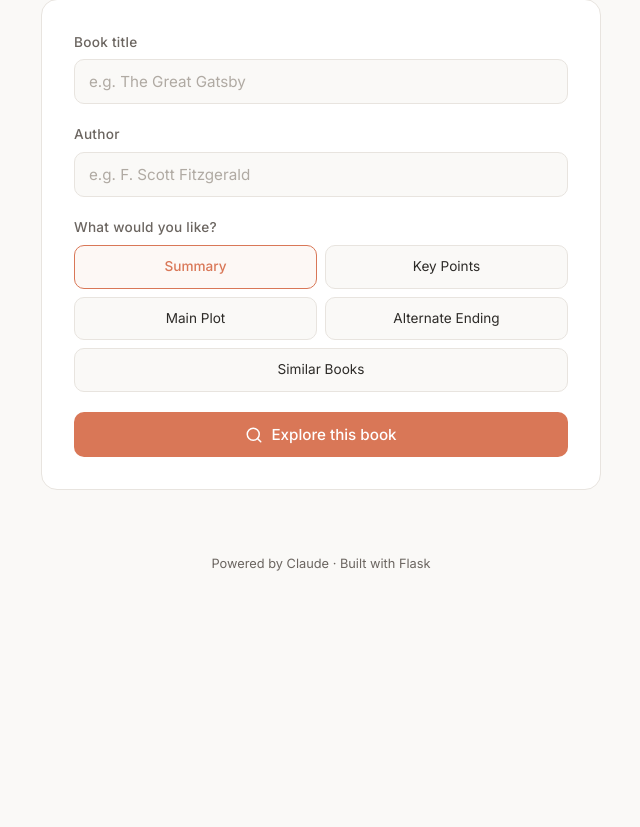
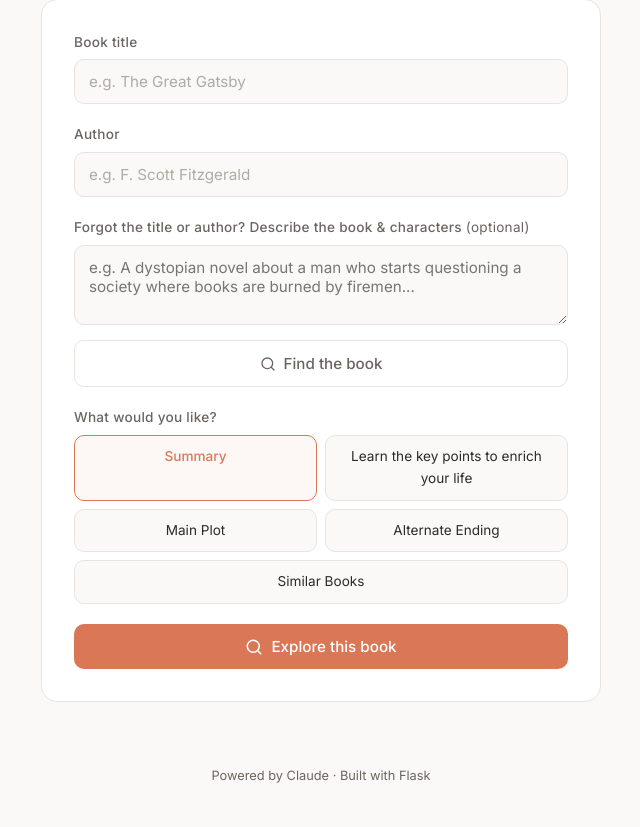
Before and after one commit to musfiqsucks/book-summary-app, a Flask app: page / in a window 1280 px wide. Shown: the part 165-992 px from the top of the page, without its empty margins (319-959 px from the left). Before the commit the page ends 736 px from the top, so only its background shows below. Run offline with Flask 3, Linux system fonts and the light colour scheme.

Commit message:
Add enriched life key points action and book finder feature
Goal A: Replace "Key Points" with "Learn the key points to enrich your life"
- New action key: enrich_life_key_points with structured prompt
  (8-12 numbered points with Learning, Why, How to apply, Example)
- Includes 7-Day Application Plan
- Custom system prompt and higher token limit for richer output

Goal B: Add "Forgot title/author?" book suggestion feature
- Optional textarea to describe a book from memory
- "Find the book" button calls POST /api/suggest-book
- Claude identifies the book and returns title, author, confidence, reasoning
- "Apply suggestion" button auto-fills the title and author fields

Also: Dockerfile now uses PORT env var for Railway compatibility.

https://claude.ai/code/session_01Pwg3NXMUyaGUWatWmHYJQC

```diff
--- a/app.py
+++ b/app.py
@@ -1,4 +1,4 @@
-from flask import Flask, render_template, request
+from flask import Flask, render_template, request, jsonify
 import anthropic
 import os
 
@@ -7,7 +7,18 @@ app = Flask(__name__)
 ACTIONS = {
     "summary": "Write a concise but insightful summary of the book '{book}' by {author}. Cover the main themes, plot, and key takeaways in a way that gives someone a solid understanding of the book.",
     "alternate_ending": "Imagine an alternate ending for the book '{book}' by {author}. Stay true to the characters and tone, but take the story in a different direction. Explain why this ending could also work.",
-    "key_points": "List the 5 most important key points from the book '{book}' by {author}. For each point, provide a brief explanation of why it matters.",
+    "enrich_life_key_points": (
+        "From the book '{book}' by {author}, extract the most meaningful learnings and present them as "
+        "point-by-point, descriptive takeaways designed to enrich a person's life.\n\n"
+        "Produce 8-12 numbered points. For each point include:\n"
+        "1. **Learning** — the core idea from the book\n"
+        "2. **Why it enriches life** — how it improves emotions, mental clarity, relationships, work, or health (1-2 lines)\n"
+        "3. **How to apply today** — one small, concrete action you can take right now\n"
+        "4. **Example** — a realistic, everyday scenario showing this in practice\n\n"
+        "Keep it practical and grounded, not generic motivation. Avoid spoilers unless the user asked for plot details.\n\n"
+        "After the numbered points, end with a short '7-Day Application Plan' — one point per day for the first 7 points, "
+        "with a brief daily micro-action."
+    ),
     "main_plot": "Describe the main plot of the book '{book}' by {author}. Walk through the major events, turning points, and resolution in a clear narrative.",
     "suggestions": "Suggest 5 books similar to '{book}' by {author}. For each suggestion, explain briefly what it's about and why someone who enjoyed the original book would like it.",
 }
@@ -35,6 +46,20 @@ def home():
             prompt_template = ACTIONS.get(selected_action, ACTIONS["summary"])
             prompt = prompt_template.format(book=book_name, author=author_name)
 
+            if selected_action == "enrich_life_key_points":
+                system_msg = (
+                    "You are a knowledgeable and thoughtful book expert focused on practical life enrichment. "
+                    "Be specific. Do not invent plot facts. If unsure, generalize responsibly and say so. "
+                    "Use clear numbered formatting with bold labels."
+                )
+                max_tokens = 2048
+            else:
+                system_msg = (
+                    "You are a knowledgeable and thoughtful book expert. "
+                    "Provide well-written, engaging responses about books. Use clear paragraphs and formatting."
+                )
+                max_tokens = 1024
+
             api_key = os.getenv("ANTHROPIC_API_KEY")
             if not api_key:
                 error = "Server configuration error: API key not set."
@@ -43,11 +68,11 @@ def home():
                     client = anthropic.Anthropic(api_key=api_key)
                     message = client.messages.create(
                         model="claude-sonnet-4-20250514",
-                        max_tokens=1024,
+                        max_tokens=max_tokens,
                         messages=[
                             {"role": "user", "content": prompt}
                         ],
-                        system="You are a knowledgeable and thoughtful book expert. Provide well-written, engaging responses about books. Use clear paragraphs and formatting.",
+                        system=system_msg,
                     )
                     result = message.content[0].text
                 except anthropic.AuthenticationError:
@@ -67,6 +92,50 @@ def home():
     )
 
 
+@app.route("/api/suggest-book", methods=["POST"])
+def suggest_book():
+    data = request.get_json()
+    description = (data.get("description") or "").strip()
+    if not description:
+        return jsonify({"error": "Please provide a description of the book."}), 400
+
+    api_key = os.getenv("ANTHROPIC_API_KEY")
+    if not api_key:
+        return jsonify({"error": "Server configuration error: API key not set."}), 500
+
+    try:
+        client = anthropic.Anthropic(api_key=api_key)
+        message = client.messages.create(
+            model="claude-sonnet-4-20250514",
+            max_tokens=256,
+            messages=[
+                {
+                    "role": "user",
+                    "content": (
+                        f"A user is trying to remember a book. Here is their description:\n\n"
+                        f"\"{description}\"\n\n"
+                        f"Identify the most likely book. Respond with ONLY valid JSON in this exact format:\n"
+                        f'{{"title": "Book Title", "author": "Author Name", "confidence": "high/medium/low", '
+                        f'"reasoning": "One sentence explaining why this matches"}}'
+                    ),
+                }
+            ],
+            system="You are a book identification expert. Always respond with valid JSON only, no other text.",
+        )
+        import json
+        response_text = message.content[0].text.strip()
+        result = json.loads(response_text)
+        return jsonify(result)
+    except anthropic.AuthenticationError:
+        return jsonify({"error": "Invalid API key."}), 401
+    except anthropic.RateLimitError:
+        return jsonify({"error": "Rate limit reached. Try again shortly."}), 429
+    except (json.JSONDecodeError, KeyError):
+        return jsonify({"error": "Could not identify the book. Try adding more details."}), 422
+    except Exception as e:
+        return jsonify({"error": f"Something went wrong: {str(e)}"}), 500
+
+
 if __name__ == "__main__":
     port = int(os.environ.get("PORT", 5000))
     app.run(host="0.0.0.0", port=port, debug=False)
--- a/templates/index.html
+++ b/templates/index.html
@@ -322,11 +322,25 @@
             </div>
 
             <div class="form-group">
+                <label for="book_description">Forgot the title or author? Describe the book & characters <span style="color: var(--text-secondary); font-weight: 400;">(optional)</span></label>
+                <textarea id="book_description" placeholder="e.g. A dystopian novel about a man who starts questioning a society where books are burned by firemen..." style="width:100%;padding:12px 14px;border:1px solid var(--border);border-radius:10px;font-size:0.95rem;font-family:'Inter',sans-serif;background:var(--input-bg);color:var(--text);outline:none;resize:vertical;min-height:80px;transition:border-color 0.2s,box-shadow 0.2s;"></textarea>
+                <button type="button" id="findBookBtn" class="btn btn-secondary" style="margin-top:8px;">
+                    <svg width="16" height="16" viewBox="0 0 24 24" fill="none" stroke="currentColor" stroke-width="2" stroke-linecap="round" stroke-linejoin="round"><circle cx="11" cy="11" r="8"/><line x1="21" y1="21" x2="16.65" y2="16.65"/></svg>
+                    Find the book
+                </button>
+                <div id="suggestionBox" style="display:none;margin-top:12px;padding:14px 18px;background:var(--result-bg);border:1px solid var(--border);border-radius:10px;font-size:0.9rem;">
+                    <div id="suggestionContent"></div>
+                    <button type="button" id="applySuggestionBtn" class="btn btn-primary" style="margin-top:10px;padding:10px 16px;font-size:0.85rem;">Apply suggestion</button>
+                </div>
+                <div id="suggestionError" class="error-box" style="display:none;margin-top:8px;"></div>
+            </div>
+
+            <div class="form-group">
                 <label>What would you like?</label>
                 <input type="hidden" name="action" id="actionInput" value="{{ selected_action }}">
                 <div class="action-chips">
                     <div class="action-chip {% if selected_action == 'summary' %}selected{% endif %}" data-value="summary">Summary</div>
-                    <div class="action-chip {% if selected_action == 'key_points' %}selected{% endif %}" data-value="key_points">Key Points</div>
+                    <div class="action-chip {% if selected_action == 'enrich_life_key_points' %}selected{% endif %}" data-value="enrich_life_key_points">Learn the key points to enrich your life</div>
                     <div class="action-chip {% if selected_action == 'main_plot' %}selected{% endif %}" data-value="main_plot">Main Plot</div>
                     <div class="action-chip {% if selected_action == 'alternate_ending' %}selected{% endif %}" data-value="alternate_ending">Alternate Ending</div>
                     <div class="action-chip {% if selected_action == 'suggestions' %}selected{% endif %}" data-value="suggestions">Similar Books</div>
@@ -381,6 +395,65 @@
                 window.location.href = '/';
             });
         }
+
+        // Find the book suggestion feature
+        const findBookBtn = document.getElementById('findBookBtn');
+        const suggestionBox = document.getElementById('suggestionBox');
+        const suggestionContent = document.getElementById('suggestionContent');
+        const suggestionError = document.getElementById('suggestionError');
+        const applySuggestionBtn = document.getElementById('applySuggestionBtn');
+        let lastSuggestion = null;
+
+        findBookBtn.addEventListener('click', async () => {
+            const description = document.getElementById('book_description').value.trim();
+            if (!description) {
+                suggestionError.textContent = 'Please describe the book first.';
+                suggestionError.style.display = 'block';
+                suggestionBox.style.display = 'none';
+                return;
+            }
+
+            findBookBtn.disabled = true;
+            findBookBtn.textContent = 'Searching...';
+            suggestionError.style.display = 'none';
+            suggestionBox.style.display = 'none';
+
+            try {
+                const res = await fetch('/api/suggest-book', {
+                    method: 'POST',
+                    headers: { 'Content-Type': 'application/json' },
+                    body: JSON.stringify({ description })
+                });
+                const data = await res.json();
+
+                if (data.error) {
+                    suggestionError.textContent = data.error;
+                    suggestionError.style.display = 'block';
+                } else {
+                    lastSuggestion = data;
+                    const conf = data.confidence ? ` (${data.confidence} confidence)` : '';
+                    suggestionContent.innerHTML =
+                        `<strong>${data.title}</strong> by ${data.author}${conf}` +
+                        (data.reasoning ? `<br><span style="color:var(--text-secondary)">${data.reasoning}</span>` : '');
+                    suggestionBox.style.display = 'block';
+                }
+            } catch (err) {
+                suggestionError.textContent = 'Network error. Please try again.';
+                suggestionError.style.display = 'block';
+            } finally {
+                findBookBtn.disabled = false;
+                findBookBtn.innerHTML =
+                    '<svg width="16" height="16" viewBox="0 0 24 24" fill="none" stroke="currentColor" stroke-width="2" stroke-linecap="round" stroke-linejoin="round"><circle cx="11" cy="11" r="8"/><line x1="21" y1="21" x2="16.65" y2="16.65"/></svg> Find the book';
+            }
+        });
+
+        applySuggestionBtn.addEventListener('click', () => {
+            if (lastSuggestion) {
+                document.getElementById('book_name').value = lastSuggestion.title;
+                document.getElementById('author_name').value = lastSuggestion.author;
+                suggestionBox.style.display = 'none';
+            }
+        });
     </script>
 
 </body>
```
Also changed, not shown: 1 other file.
